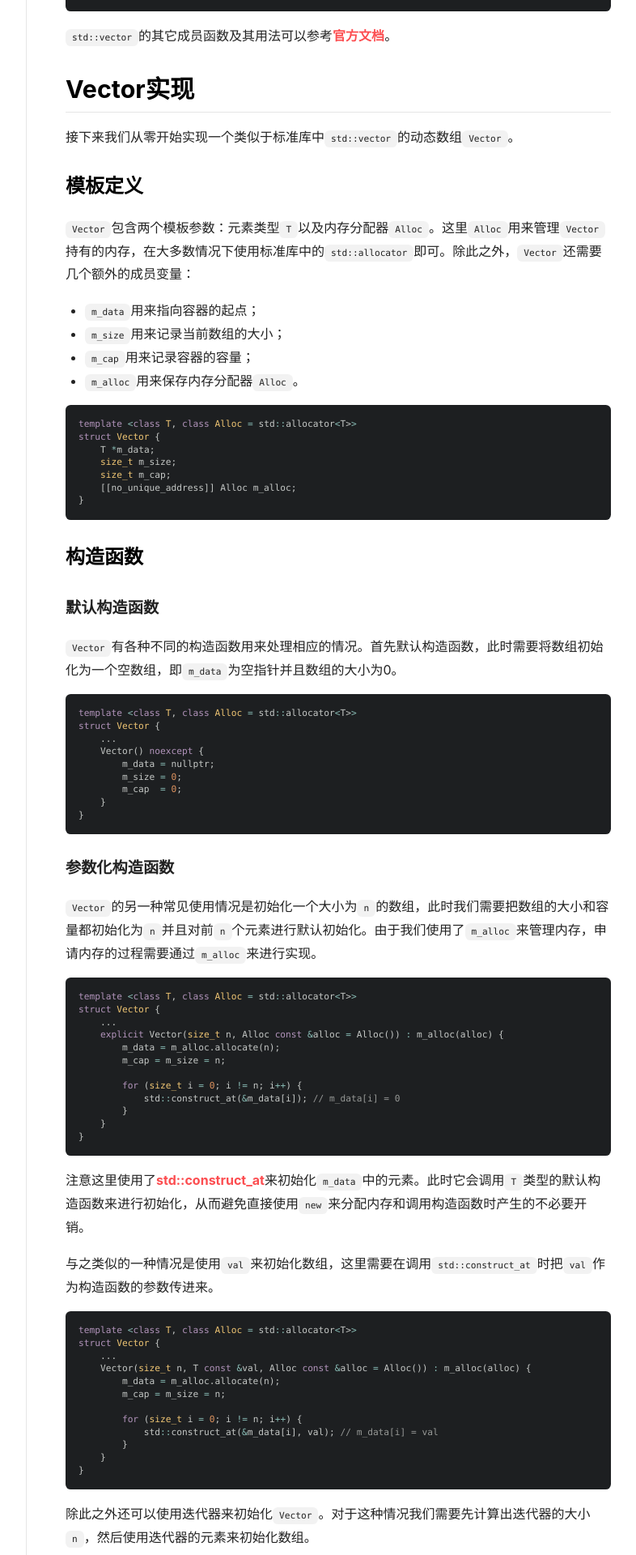
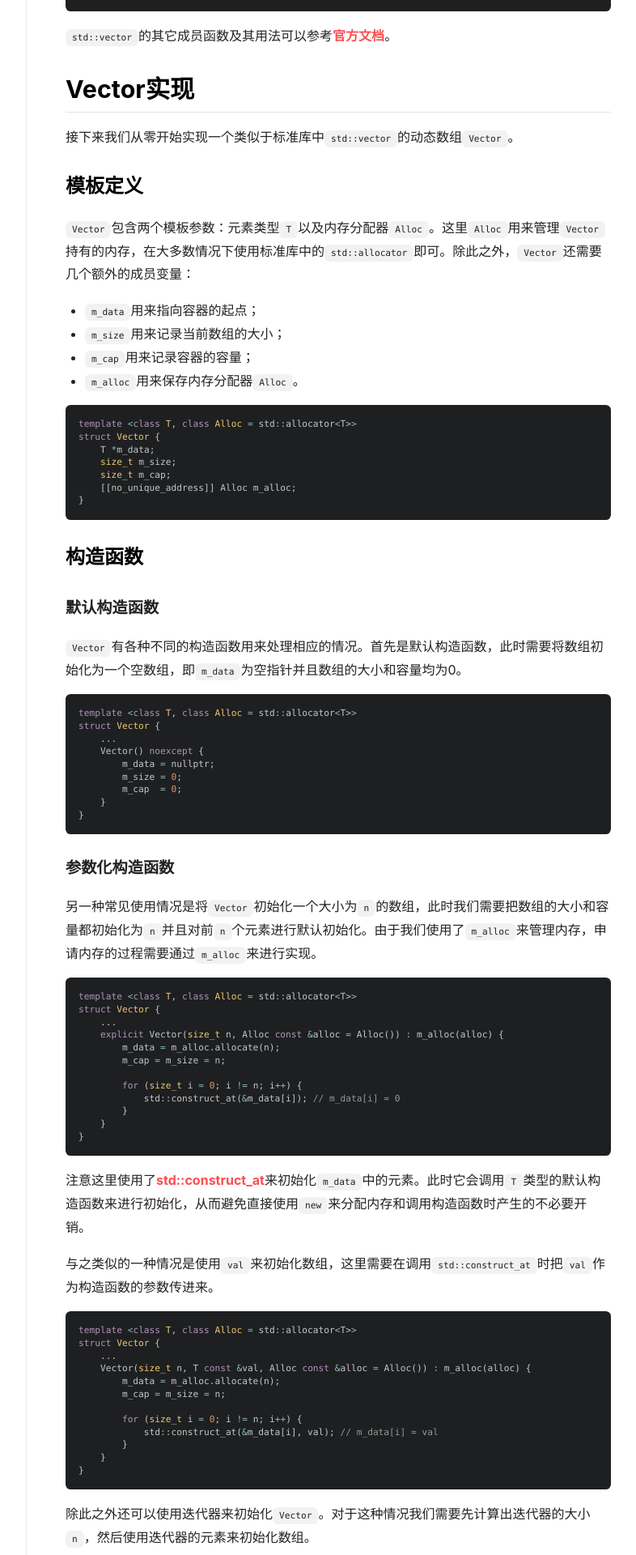
Before and after one commit to peng00bo00/peng00bo00_previous_blog, a Jekyll site: the page built from _posts/2023-11-12-STL-NOTES-04.md, in a window 1280 px wide. Shown: the part 1874-3794 px from the top of the page at 81% size, without its empty margins (237-1023 px from the left). Built offline with Jekyll 4.4.1, drawn with Linux system fonts in a browser that asks for light colours; nearby versions of some CDN libraries; comment, search, counter and statistics services are not loaded.

Commit message:
Update 2023-11-12-STL-NOTES-04.md

````diff
--- a/_posts/2023-11-12-STL-NOTES-04.md
+++ b/_posts/2023-11-12-STL-NOTES-04.md
@@ -128,7 +128,7 @@ struct Vector {
 
 #### 默认构造函数
 
-`Vector`有各种不同的构造函数用来处理相应的情况。首先默认构造函数，此时需要将数组初始化为一个空数组，即`m_data`为空指针并且数组的大小为0。
+`Vector`有各种不同的构造函数用来处理相应的情况。首先是默认构造函数，此时需要将数组初始化为一个空数组，即`m_data`为空指针并且数组的大小和容量均为0。
 
 ```cpp
 template <class T, class Alloc = std::allocator<T>>
@@ -144,7 +144,7 @@ struct Vector {
 
 #### 参数化构造函数
 
-`Vector`的另一种常见使用情况是初始化一个大小为`n`的数组，此时我们需要把数组的大小和容量都初始化为`n`并且对前`n`个元素进行默认初始化。由于我们使用了`m_alloc`来管理内存，申请内存的过程需要通过`m_alloc`来进行实现。
+另一种常见使用情况是将`Vector`初始化一个大小为`n`的数组，此时我们需要把数组的大小和容量都初始化为`n`并且对前`n`个元素进行默认初始化。由于我们使用了`m_alloc`来管理内存，申请内存的过程需要通过`m_alloc`来进行实现。
 
 ```cpp
 template <class T, class Alloc = std::allocator<T>>
````
